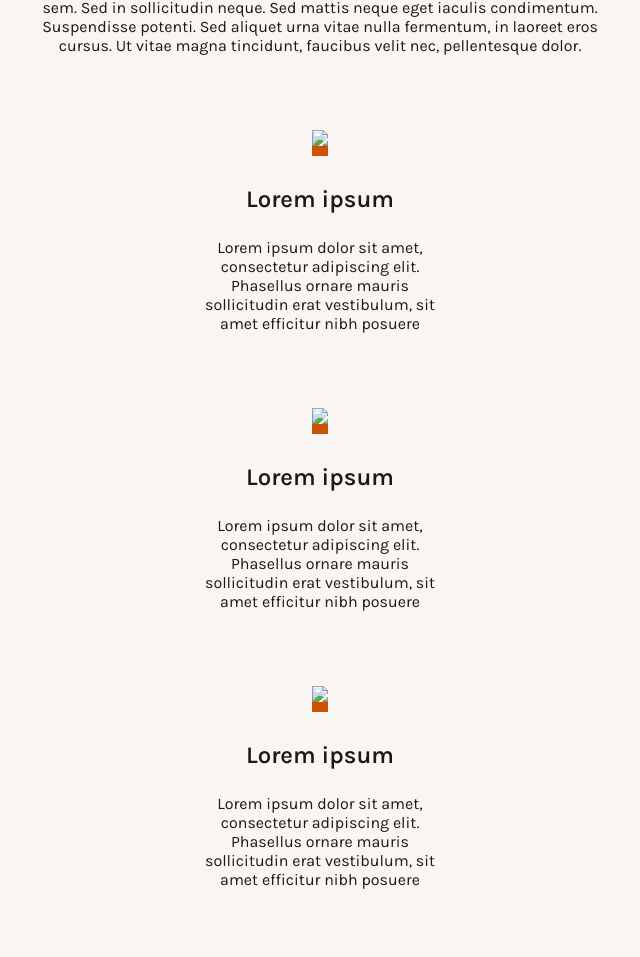
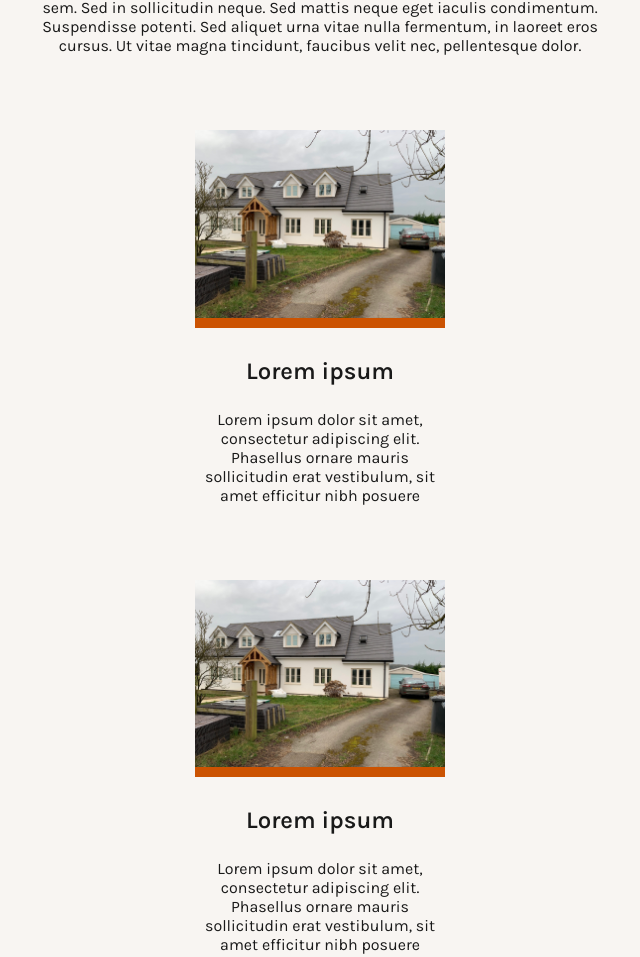
Before and after one commit to rossivk/Neil, a plain HTML site: page index.html in a window 1280 px wide. Shown: the part 879-1836 px from the top of the page, without its empty margins (320-960 px from the left). Drawn offline with nearby package versions, Linux system fonts and the light colour scheme; the site is published under a folder, as on GitHub Pages, so addresses that start at the root find nothing.

Commit message:
images path amended

```diff
--- a/index.html
+++ b/index.html
@@ -20,7 +20,7 @@
   <main class="wrapper">
     <header class="navbar">
       <div class="logo">
-        <img src="assets/images/hertsEssexPlanning.png" alt="hert essex planning.jpg">
+        <img src="./assets/images/hertsEssexPlanning.png" alt="hert essex planning.jpg">
       </div>
       <div class="nav-menu">
         <div class="nav-container">
@@ -113,19 +113,19 @@
         </div>
         <div class="our-work-containers-wrapper">
           <div class="our-work-containers-wrapper-content">
-            <img src="/assets/images/background-top-section.jpg">
+            <img src="./assets/images/background-top-section.jpg">
             <h4>Lorem ipsum</h4>
             <p>Lorem ipsum dolor sit amet, consectetur adipiscing elit. Phasellus ornare mauris sollicitudin erat
               vestibulum, sit amet efficitur nibh posuere</p>
           </div>
           <div class="our-work-containers-wrapper-content">
-            <img src="/assets/images/background-top-section.jpg">
+            <img src="./assets/images/background-top-section.jpg">
             <h4>Lorem ipsum</h4>
             <p>Lorem ipsum dolor sit amet, consectetur adipiscing elit. Phasellus ornare mauris sollicitudin erat
               vestibulum, sit amet efficitur nibh posuere</p>
           </div>
           <div class="our-work-containers-wrapper-content">
-            <img src="/assets/images/background-top-section.jpg">
+            <img src="./assets/images/background-top-section.jpg">
             <h4>Lorem ipsum</h4>
             <p>Lorem ipsum dolor sit amet, consectetur adipiscing elit. Phasellus ornare mauris sollicitudin erat
               vestibulum, sit amet efficitur nibh posuere</p>
```
